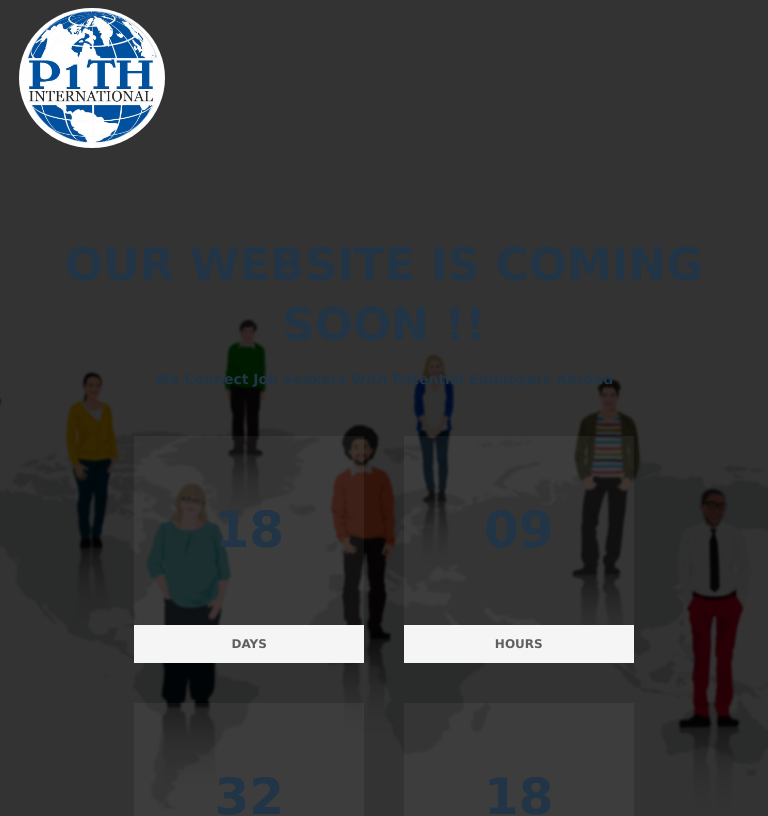
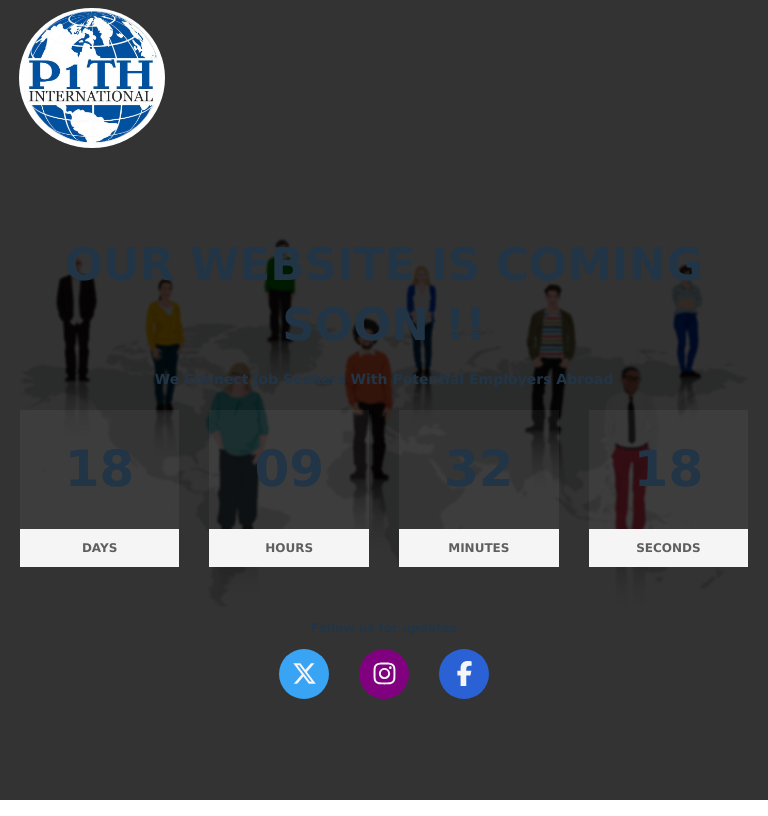
Before and after one commit to 1wes/pithone-international, a React (Vite) app: page / in a window 768 px wide. Shown: the top 816 px of the page. Built offline with nearby package versions, Linux system fonts and the light colour scheme.

Commit message:
style(counter): wrap countdown cards in mobile view

```diff
--- a/src/components/counter.css
+++ b/src/components/counter.css
@@ -3,7 +3,6 @@
     background-repeat: no-repeat;
     background-size: cover;
     background-position: center;
-    height: 100vh;
 }
 
 .coming-soon-content{
@@ -124,6 +123,11 @@
 
 /* Desktop */
 @media only screen and (min-width:1440px){
+
+    .coming-soon{
+        height: 100vh;
+    }
+
     .socials{
         position: fixed;
         bottom: 0;
@@ -134,6 +138,10 @@
 
 /* Tablet */
 @media only screen and (min-width:768px) and (max-width: 1024px){
+
+    .coming-soon{
+        height: 100vh;
+    }
 
     .centered-content{
         width: 90%;
@@ -149,12 +157,15 @@
     }
 }
 
-/* Mobile */
-@media only screen and (max-width:768px){
+@media only screen and (min-width:1024px) {
 
     .coming-soon{
         height: 100%;
     }
+}
+
+/* Mobile */
+@media only screen and (max-width:768px){
 
     .centered-content{
         width: 95%;
@@ -165,6 +176,24 @@
     }
 
     .counter-cards{
-        gap: 40px;
+        gap: 30px;
+        padding: 0;
+        margin: 20px 0 0 0;
+    }
+
+    .duration{
+        padding: 45px;
+    }
+
+    .socials{
+        margin: 40px 0 0 0;
+    }
+
+}
+
+@media only screen and (max-width:380px) {
+
+    .coming-soon{
+        width: 100%;
     }
 }
```
